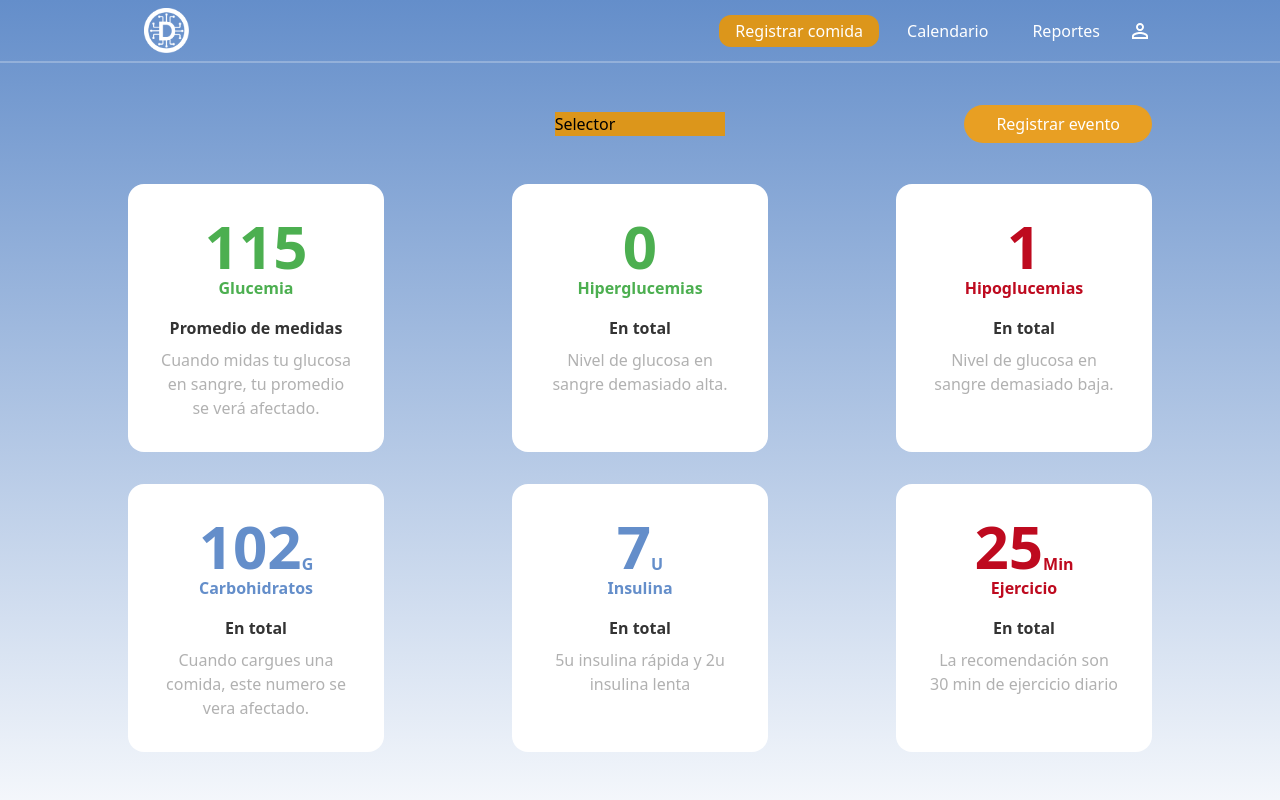
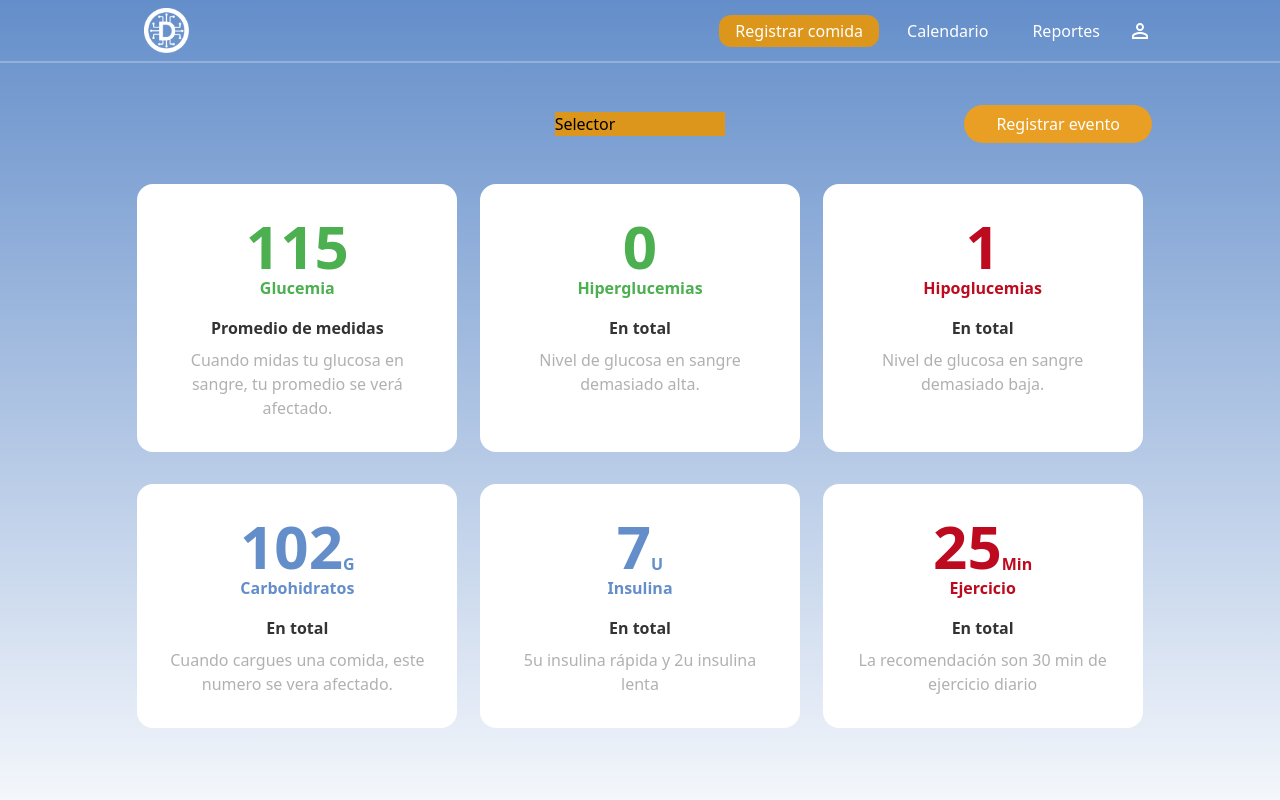
Before and after one commit to NuriaROrquin/diabetia, a Next.js app in the folder frontend/: page /dashboard in a window 1280 px wide. Shown: the top 800 px of the page. Built offline with nearby package versions, Linux system fonts and the light colour scheme.

Commit message:
DIAB-128 add logout

```diff
--- a/frontend/components/card/index.js
+++ b/frontend/components/card/index.js
@@ -7,7 +7,7 @@ export const Card = ({number, textIndicator, title, description, unit, color="bl
     }
 
     return (
-        <section className="w-1/4 bg-white p-8 rounded-2xl">
+        <section className="min-w-80 w-full sm:w-1/3 lg:w-1/4 bg-white p-8 rounded-2xl">
             <div className="w-full flex justify-center flex-col items-center mb-4">
                 <div className="flex items-end">
                     <h3 className={`${getTextColor()} text-6xl font-bold`}>{number}</h3>
--- a/frontend/components/navigation/index.js
+++ b/frontend/components/navigation/index.js
@@ -2,13 +2,17 @@ import Link from "next/link";
 import Image from "next/image";
 import {useEffect, useState} from "react";
 import {NavLink} from "../link";
-import {Person, PersonOutline, VerifiedUser} from "@mui/icons-material";
-import {Button} from "@mui/material";
+import {PersonOutline} from "@mui/icons-material";
+import {useRouter} from "next/router";
+import {useCookies} from "react-cookie";
+import {logout} from "../../services/api.service";
 
 export const Navigation = () => {
 
     const [scrolling, setScrolling] = useState(false);
     const [openUserMenu, setOpenUserMenu] = useState(false)
+    const router = useRouter();
+    const [_cookies, _setCookie, removeCookie] = useCookies(['cookie-name']);
 
     useEffect(() => {
         window.addEventListener('scroll', handleScroll);
@@ -25,6 +29,16 @@ export const Navigation = () => {
 
     const onHandleUserClick = (e) => {
         setOpenUserMenu(!openUserMenu)
+    }
+
+    const handleOnLogout = () =>{
+        logout().then((res) => {
+            console.log(res)
+            setOpenUserMenu(false);
+            return router.push("/auth/login")
+        }).catch((error) => {
+            console.log(error)
+        })
     }
 
     return (
@@ -66,7 +80,9 @@ export const Navigation = () => {
                                             <Link href="/reminders">Recordatorios</Link>
                                         </li>
                                         <li className="text-sm text-blue-secondary">
-                                            <Link href="/logout">Cerrar sesión</Link>
+                                            <button onClick={() => handleOnLogout()} className="text-blue-secondary">Cerrar
+                                                sesión
+                                            </button>
                                         </li>
                                     </ul>
                                 </div>
--- a/frontend/package.json
+++ b/frontend/package.json
@@ -15,9 +15,11 @@
     "@mui/material": "^5.15.17",
     "@next/env": "^14.2.3",
     "axios": "^1.6.8",
+    "cookies-next": "^4.1.1",
     "next": "14.2.3",
     "nookies": "^2.5.2",
     "react": "^18",
+    "react-cookie": "^7.1.4",
     "react-dom": "^18"
   },
   "devDependencies": {
--- a/frontend/pages/_app.js
+++ b/frontend/pages/_app.js
@@ -11,12 +11,12 @@ export default function App({ Component, pageProps }) {
     return(
         <>
             {isLogged &&
-                <Navigation path={router.route} />
-            }
-            {isLogged &&
-                <MainContainer>
-                    <Component {...pageProps} />
-                </MainContainer>
+                <>
+                    <Navigation path={router.route} />
+                    <MainContainer>
+                        <Component {...pageProps} />
+                    </MainContainer>
+                </>
             }
             {!isLogged && <Component {...pageProps} />}
             {isLogged &&
--- /dev/null
+++ b/frontend/pages/api/logout.js
@@ -0,0 +1,4 @@
+export default function handler(req, res) {
+    res.setHeader('Set-Cookie', 'jwt=; Max-Age=0; Path=/; HttpOnly; Secure; SameSite=Strict');
+    res.status(200).json({ message: 'Logged out' });
+}
--- a/frontend/pages/dashboard/index.js
+++ b/frontend/pages/dashboard/index.js
@@ -1,5 +1,4 @@
 import {Card} from "../../components/card";
-import {ButtonOrange} from "../../components/button";
 import {Selector} from "../../components/selector";
 import Link from "next/link";
 
@@ -16,7 +15,7 @@ export const Home = () => {
                     </div>
                 </div>
 
-                <div className="flex flex-wrap justify-between mt-12 gap-x-1 gap-y-8">
+                <div className="flex flex-wrap justify-around mt-12 gap-x-1 gap-y-8">
                     <Card color="green" number={115} textIndicator="Glucemia" title="Promedio de medidas" description="Cuando midas tu glucosa en sangre, tu promedio se verá afectado." />
                     <Card color="green" number={0} textIndicator="Hiperglucemias" title="En total" description="Nivel de glucosa en sangre demasiado alta." />
                     <Card color="red" number={1} textIndicator="Hipoglucemias" title="En total" description="Nivel de glucosa en sangre demasiado baja." />
--- a/frontend/services/api.service.js
+++ b/frontend/services/api.service.js
@@ -9,3 +9,11 @@ export const login = (email, password) => {
             { withCredentials: true }
         );
 }
+
+export const logout = (email, password) => {
+    return axios
+        .post(
+            `/api/logout`,
+            { withCredentials: true }
+        );
+}
```
Also changed, not shown: 1 other file (tests, documents, lock files or other folders).
